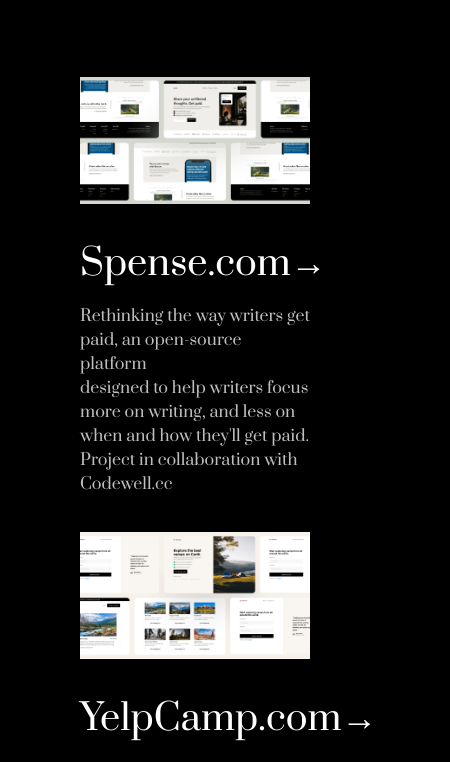
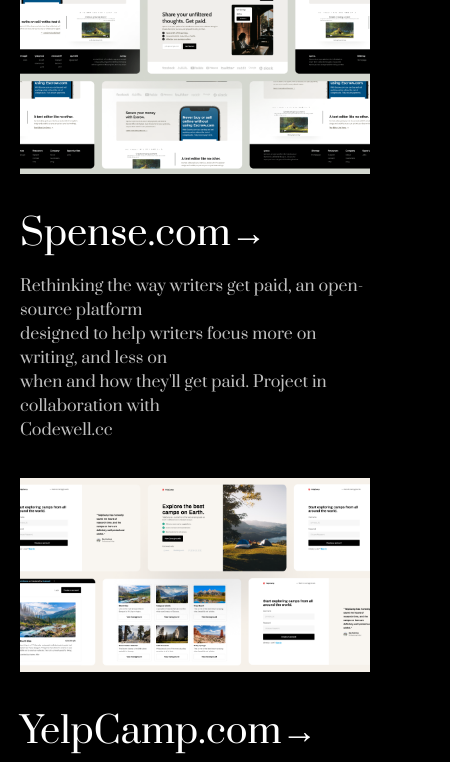
Before and after one commit to MichaelKanios/Web-Developer-Portfolio-Tailwind-Codewell, a plain HTML site: page index.html in a window 390 px wide. Shown: the part 771-1533 px from the top of the page, 450 px wide, since content can reach past the window. Drawn offline with nearby package versions, Linux system fonts and the light colour scheme.

Commit message:
Update index.html

```diff
--- a/index.html
+++ b/index.html
@@ -7,7 +7,7 @@
     <title>tailwindcss</title>
     <script src="https://cdn.tailwindcss.com"></script>
   </head>
-  <body class="px-20 mt-10 bg-black text-white font_body" >
+  <body class="px-5 md:px-20 mt-10 bg-black text-white font_body" >
 
   <div class="flex justify-between pb-2 sticky top-0 bg-black font_nav">
     <a class="text-lg" href="#">Johnathan Specter</a>
```
